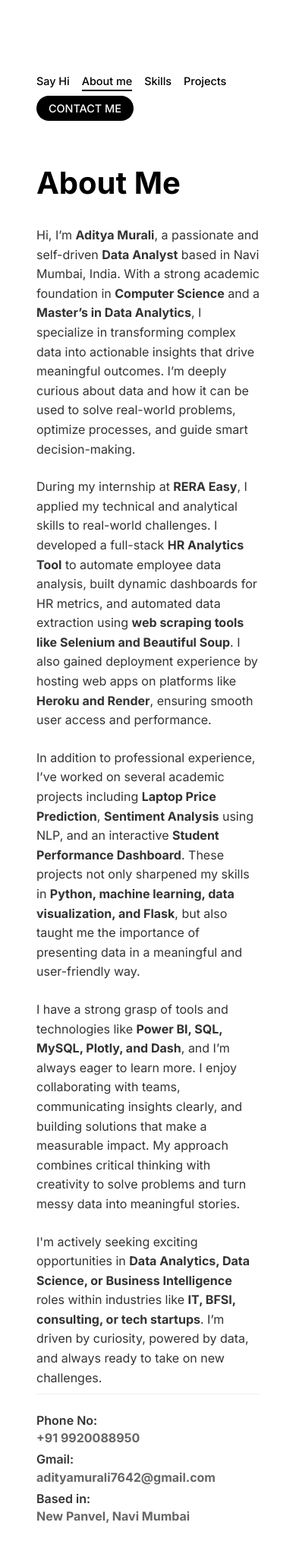
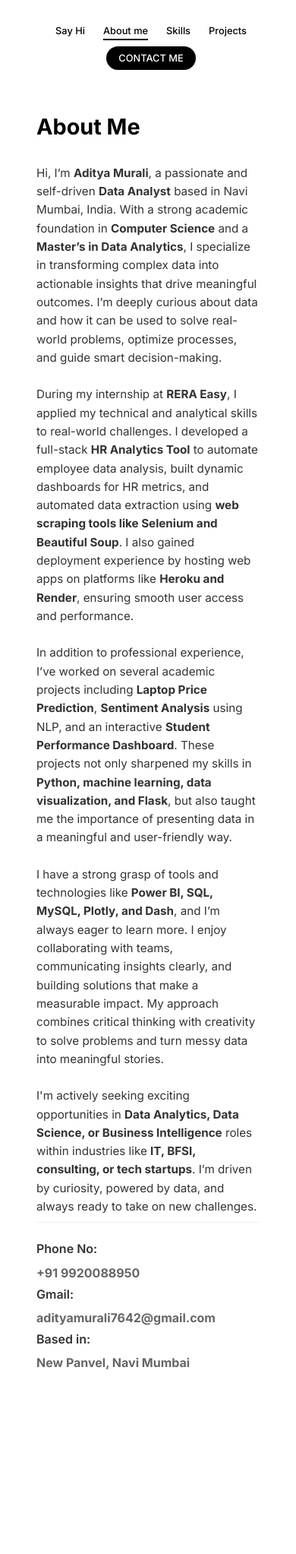
Before and after one commit to adityaaa-09/Portfolio-Project, a Flask app: page /about in a window 390 px wide. Shown: the whole page at 76% size. After the commit the page ends 1802 px from the top, so only its background shows below. Run offline with Flask 3, Linux system fonts and the light colour scheme.

Commit message:
Update about.css

```diff
--- a/static/css/about.css
+++ b/static/css/about.css
@@ -30,34 +29,20 @@ body {
     overflow-y: auto;
 }
 
-.logo {
-    position: absolute;
-    top: 2rem;
-    left: 2rem;
-}
-
-.logo a {
-    text-decoration: none;
-    font-size: 1.5rem;
-    font-weight: 700;
-    color: #000;
-}
-
-
-/* Nav Styles */
+/* Navigation */
 .main-nav {
     position: absolute;
     top: 2rem;
     right: 6rem;
-    width: auto;
     z-index: 10;
 }
 
 .main-nav ul {
     display: flex;
-    justify-content: center;
     list-style: none;
     gap: 2rem;
+    flex-wrap: wrap;
+    justify-content: flex-end;
 }
 
 .main-nav a {
@@ -69,21 +54,7 @@ body {
     transition: color 0.3s ease;
 }
 
-
-/* Active Page Underline */
-.main-nav a:not(.contact-btn).active::after {
-    content: '';
-    position: absolute;
-    left: 0;
-    right: 0;
-    bottom: -5px;
-    height: 2px;
-    background-color: black;
-    transform: scaleX(1);
-    transform-origin: right;
-    transition: transform 0.3s ease;
-}
-
+.main-nav a:not(.contact-btn).active::after,
 .main-nav a:not(.contact-btn)::after {
     content: '';
     position: absolute;
@@ -175,99 +131,77 @@ body {
 
 .info-item {
     display: flex;
+    flex-wrap: wrap;
     margin-bottom: 0.5rem;
+    gap: 0.5rem;
 }
 
 .info-item:nth-child(1) {
     animation: fadeInRight 0.6s ease forwards;
     animation-delay: 1.6s;
-    opacity: 0;
-    transform: translateX(-20px);
 }
 
 .info-item:nth-child(2) {
     animation: fadeInRight 0.6s ease forwards;
     animation-delay: 1.8s;
-    opacity: 0;
-    transform: translateX(-20px);
 }
 
 .info-item:nth-child(3) {
     animation: fadeInRight 0.6s ease forwards;
-    animation-delay: 1.8s;
-    opacity: 0;
-    transform: translateX(-20px);
+    animation-delay: 2s;
 }
 
 .label {
     font-weight: 600;
-    width: 100px;
+    min-width: 100px;
 }
 
 .value {
     color: #666;
 }
 
-/* Animation keyframes */
+/* Animations */
 @keyframes fadeInUp {
-    from {
-        opacity: 0;
-        transform: translateY(20px);
-    }
-    to {
-        opacity: 1;
-        transform: translateY(0);
-    }
-}
-
-@keyframes fadeInDown {
-    from {
-        opacity: 0;
-        transform: translateY(-20px);
-    }
-    to {
-        opacity: 1;
-        transform: translateY(0);
-    }
+    from { opacity: 0; transform: translateY(20px); }
+    to   { opacity: 1; transform: translateY(0); }
 }
 
 @keyframes fadeInRight {
-    from {
-        opacity: 0;
-        transform: translateX(-20px);
-    }
-    to {
-        opacity: 1;
-        transform: translateX(0);
-    }
+    from { opacity: 0; transform: translateX(-20px); }
+    to   { opacity: 1; transform: translateX(0); }
 }
 
-/* Responsive adjustments */
+/* Responsive Design */
 @media (max-width: 992px) {
-    .about-content {
-        margin-top: 4rem;
-    }
-
     .main-nav {
         top: 1rem;
-        right: 1rem;
+        right: 2rem;
     }
 }
 
 @media (max-width: 768px) {
-    .main-nav ul {
-        gap: 1rem;
+
+    .about-content h1 {
+        font-size: 2rem;
+    }
+
+    .about-text p {
+        font-size: 1rem;
     }
 }
 
 @media (max-width: 576px) {
     .about-content {
-        padding-left: 1rem;
-        padding-right: 1rem;
+        padding: 0 1rem;
+        margin-top: 4rem;
+    }
+
+    .about-content h1 {
+        font-size: 1.8rem;
     }
 
     .about-text p {
-        font-size: 1rem;
+        font-size: 0.95rem;
     }
 
     .info-item {
@@ -277,20 +211,24 @@ body {
     .label {
         margin-bottom: 0.2rem;
     }
+}
 
+@media (max-width: 576px) {
     .main-nav {
         position: static;
-        margin-top: 4rem;
         width: 100%;
+        margin-left: 0.25rem;
+        margin-top: -0.2rem;
+        padding: 0rem;
     }
 
     .main-nav ul {
         flex-wrap: wrap;
-        justify-content: flex-start;
-        padding: 0 1rem;
+        gap: 1rem 1.5rem;
+        justify-content: center;
     }
 
     .main-nav a {
-        font-size: 0.9rem;
+        font-size: 0.8rem;
     }
 }
```
Also changed, not shown: other parts of static/css/about.css (+9 -25 lines).
